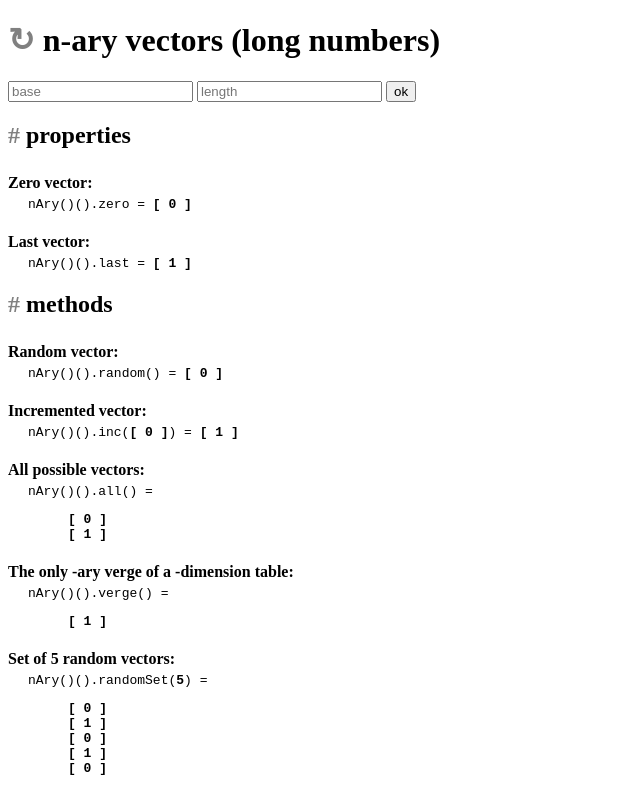
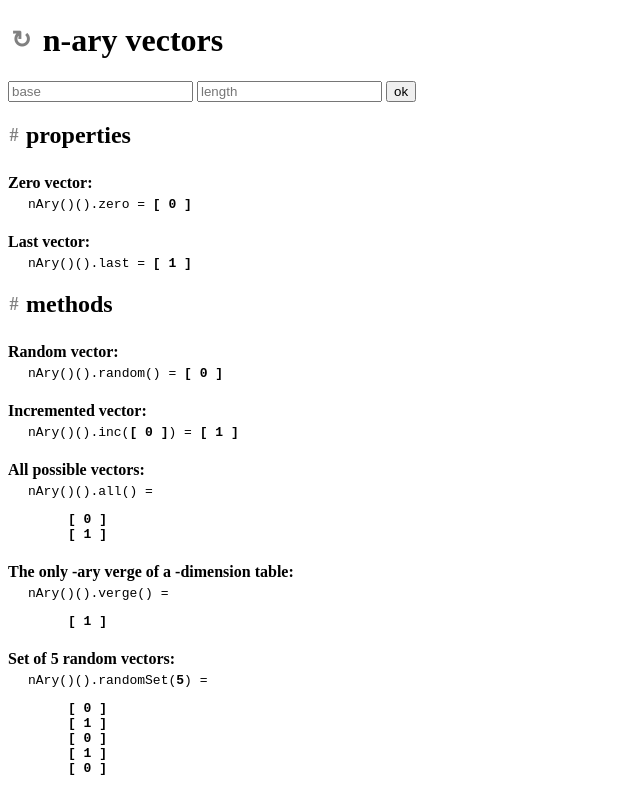
Before and after one commit to tatomyr/n-ary, a plain HTML site: page index.html in a window 1280 px wide. Shown: the top 789 px of the page, without its empty margins (0-640 px from the left). Drawn offline with nearby package versions, Linux system fonts and the light colour scheme.

Commit message:
minor changes

```diff
--- a/index.html
+++ b/index.html
@@ -10,8 +10,7 @@
     </script>
   </head>
   <body>
-    <h1><a href="" class="hash">↻</a> n-ary vectors (long numbers)</h1>
-
+    <h1><a href="" class="hash">↻</a> n-ary vectors</h1>
 
     <div id="vm" class="">
       <form id="form">
--- a/n-ary.js
+++ b/n-ary.js
@@ -1,3 +1,4 @@
+// Radix?
 const nAry = (base = 2) => (length = 1) => {
   // Max each digit value:
   const range = base - 1;
@@ -60,6 +61,8 @@ const nAry = (base = 2) => (length = 1) => {
   // Generates chunks of datasets
   // const chunk = maxChunkCount => ...
 
+  // Coerces base-10 number to (base)-ary (length)-large vector
+  // nAry(base)(length).coerce(base10)
 
   return {
     base,
--- a/style.css
+++ b/style.css
@@ -17,11 +17,13 @@ li {
   text-decoration: none;
   color: grey;
 
+  transform: scale(0.75);
+
   transition: transform 0.5s, color 0.5s;
 }
 
 .hash:hover {
   color: #101010;
 
-  transform: rotate(7deg);
+  transform: scale(1);
 }
```
Also changed, not shown: README.md.
